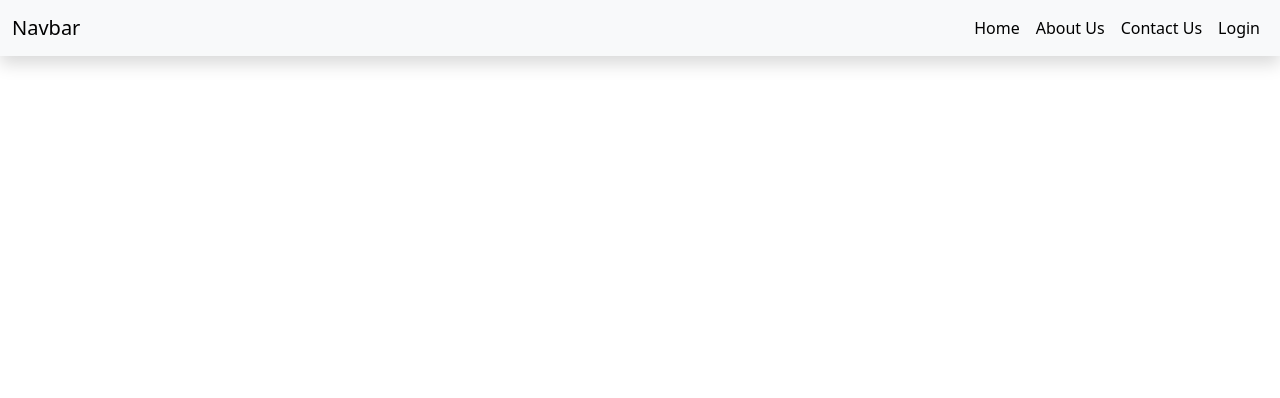
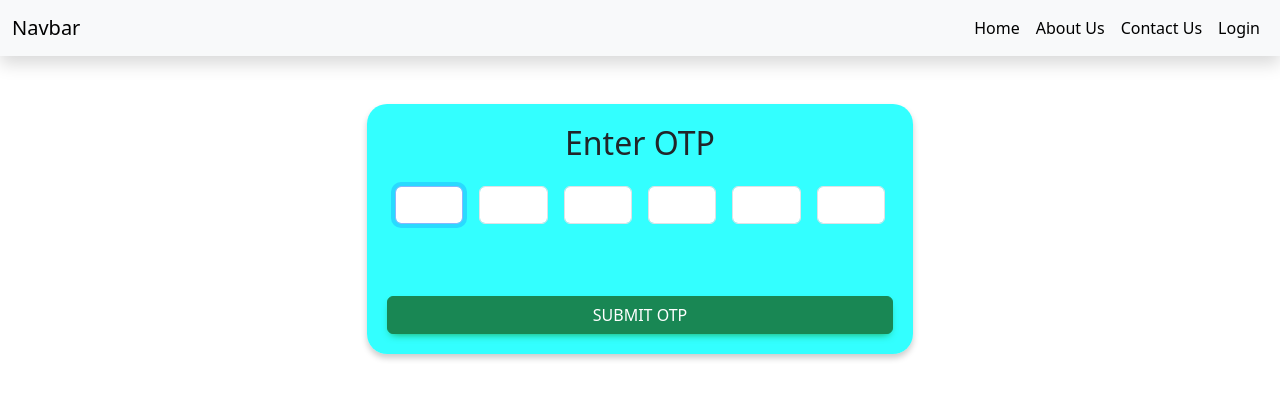
Before and after one commit to technoid2023/EduTech-updated, a React (Create React App) app: page /verify-otp in a window 1280 px wide. Shown: the top 398 px of the page. Built offline with nearby package versions, Linux system fonts and the light colour scheme.

Commit message:
first commit

```diff
--- a/src/Router/router.js
+++ b/src/Router/router.js
@@ -2,6 +2,7 @@ import {Routes,Route} from 'react-router-dom'
 import Home from '../pages/home'
 import About from '../pages/about'
 import Register from '../pages/Registration';
+import OtpForm from '../pages/OtpForm';
 import Login from '../pages/Login';
 import Profile from '../pages/Profile';
 import Reset from '../pages/ResetPassword';
@@ -13,6 +14,7 @@ function MyRoute(){
             <Route path="/" element={<Home/>}/>
             <Route path="/about" element={<About/>}/>
             <Route path='/Register' element={<Register/>}/>
+			<Route path='/verify-otp' element={<OtpForm/>}/>
             <Route path='/Login' element={<Login/>}/>
             <Route path="/profile" element={<Profile/>}/>
             <Route path="/reset-password" element={<Reset/>}/>
--- /dev/null
+++ b/src/pages/OtpForm.jsx
@@ -0,0 +1,69 @@
+import React, { useState, useEffect } from 'react';
+import { MDBContainer, MDBRow, MDBCol, MDBBtn } from 'mdb-react-ui-kit';
+
+const OtpForm = () => {
+  const [otp, setOtp] = useState(['', '', '', '', '', '']);
+  const otpInputs = Array.from({ length: 6 }, () => React.createRef());
+
+  const handleInputChange = (index, event) => {
+    const newOtp = [...otp];
+    newOtp[index] = event.target.value;
+    setOtp(newOtp);
+
+    if (event.target.value !== '' && otpInputs[index + 1]) {
+      otpInputs[index + 1].current.focus();
+    }
+  };
+
+  const handleSubmit = (e) => {
+    e.preventDefault();
+    const enteredOtp = otp.join('');
+    console.log('Entered OTP:', enteredOtp);
+    // Add your logic for OTP verification or further actions here
+  };
+
+  useEffect(() => {
+    if (otpInputs[0] && otpInputs[0].current) {
+      otpInputs[0].current.focus();
+    }
+  }, []);
+
+  return (
+    <MDBContainer className="py-5">
+    <MDBRow className="justify-content-center">
+      <MDBCol lg="6">
+        <div
+          style={{
+            backgroundColor: 'rgba(0, 255, 255, 0.8)', // Transparent white background
+            padding: '20px',
+            borderRadius: '20px',
+            boxShadow: '0 4px 6px rgba(0, 0, 0, 0.2)', // Box shadow
+          }}
+        >
+          <h2 className="mb-4 text-center">Enter OTP</h2>
+          <form onSubmit={handleSubmit}>
+            <div className="d-flex justify-content-center align-items-center mb-5">
+              {otp.map((digit, index) => (
+                <input
+                  key={index}
+                  type="text"
+                  className="form-control text-center mx-2 otp-input"
+                  maxLength="1"
+                  value={digit}
+                  onChange={(e) => handleInputChange(index, e)}
+                  ref={otpInputs[index]}
+                />
+              ))}
+            </div>
+            <MDBBtn type="submit" color="success" className="mt-4 w-100">
+              Submit OTP
+            </MDBBtn>
+          </form>
+        </div>
+      </MDBCol>
+    </MDBRow>
+  </MDBContainer>
+  );
+};
+
+export default OtpForm;
```
